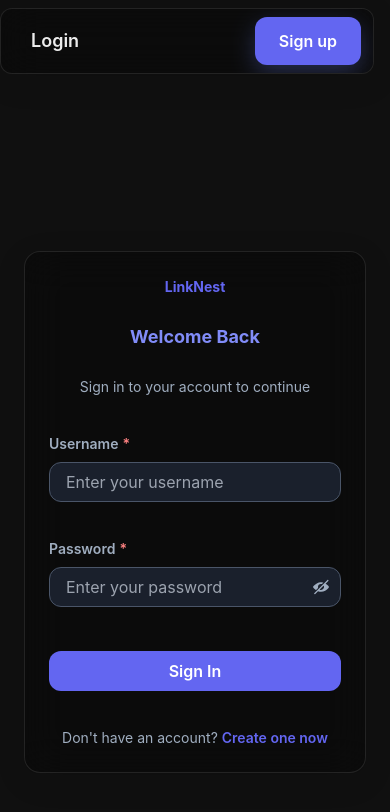
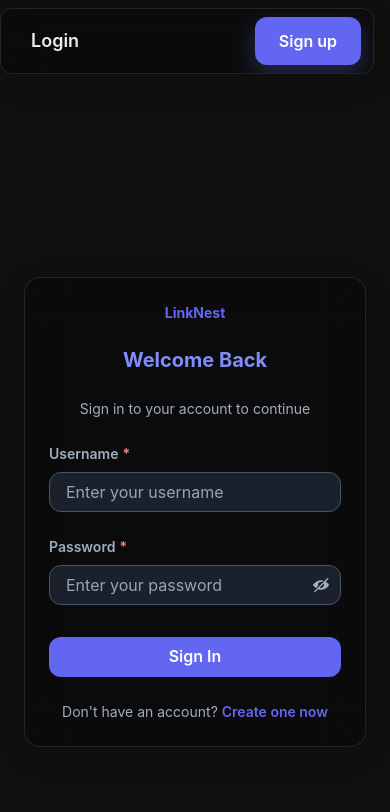
Before and after one commit to karan766/LinkNest-Intenship-project-, a React (Vite) app in the folder frontend/: page /auth in a window 390 px wide. Shown: the top 812 px of the page. Built offline with nearby package versions, Linux system fonts and the light colour scheme; no server answers.

Commit message:
responsive ness improved

```diff
--- a/frontend/src/components/Header.jsx
+++ b/frontend/src/components/Header.jsx
@@ -122,7 +122,13 @@
                 }}
               >
                 {user.profilePic ? (
-                  <Avatar size="2xs" src={user.profilePic} name={user.name} w="20px" h="20px" />
+                  <Avatar
+                    size="2xs"
+                    src={user.profilePic}
+                    name={user.name}
+                    w={{ base: "20px", sm: "20px", md: "24px" }}
+                    h={{ base: "20px", sm: "20px", md: "24px" }}
+                  />
                 ) : (
                   <RxAvatar size={20} />
                 )}
--- a/frontend/src/main.jsx
+++ b/frontend/src/main.jsx
@@ -2,6 +2,7 @@
 import ReactDOM from "react-dom/client";
 import App from "./App.jsx";
 import "./index.css";
+import "./styles/responsive.css";
 import { ChakraProvider } from "@chakra-ui/react";
 import { mode } from "@chakra-ui/theme-tools";
 import { extendTheme } from "@chakra-ui/react";
--- a/frontend/src/styles/responsive.css
+++ b/frontend/src/styles/responsive.css
@@ -402,3 +402,87 @@
     max-width: none !important;
   }
 }
+
+/* Mobile-specific improvements for LinkNest */
+@media (max-width: 767px) {
+  /* Ensure proper spacing on mobile */
+  .chakra-container {
+    padding-left: 0.75rem !important;
+    padding-right: 0.75rem !important;
+  }
+
+  /* Fix navbar alignment on mobile */
+  .chakra-flex {
+    flex-wrap: nowrap !important;
+  }
+
+  /* Ensure search input is full width on mobile */
+  .chakra-input {
+    font-size: 0.875rem;
+  }
+
+  /* Better spacing for cards on mobile */
+  .chakra-box {
+    margin-bottom: 0.75rem;
+  }
+
+  /* Ensure avatars are properly sized */
+  .chakra-avatar {
+    min-width: 20px;
+    min-height: 20px;
+  }
+
+  /* Fix button sizing on mobile */
+  .chakra-button {
+    font-size: 0.75rem;
+    padding: 0.5rem 0.75rem;
+  }
+
+  /* Ensure proper text truncation */
+  .chakra-text {
+    overflow-wrap: break-word;
+    word-wrap: break-word;
+  }
+
+  /* Fix modal sizing on mobile */
+  .chakra-modal__content {
+    margin: 1rem;
+    max-height: calc(100vh - 2rem);
+  }
+
+  /* Better spacing for VStack on mobile */
+  .chakra-stack {
+    gap: 0.75rem !important;
+  }
+}
+
+/* Small mobile devices (< 480px) */
+@media (max-width: 479px) {
+  /* Even tighter spacing for very small screens */
+  .chakra-container {
+    padding-left: 0.5rem !important;
+    padding-right: 0.5rem !important;
+  }
+
+  /* Reduce font sizes slightly */
+  h1, .chakra-heading {
+    font-size: 1.25rem !important;
+  }
+
+  h2 {
+    font-size: 1.125rem !important;
+  }
+
+  /* Ensure buttons don't overflow */
+  .chakra-button {
+    font-size: 0.7rem;
+    padding: 0.4rem 0.6rem;
+    white-space: nowrap;
+  }
+
+  /* Fix icon sizes */
+  .chakra-icon {
+    width: 1rem !important;
+    height: 1rem !important;
+  }
+}
```
